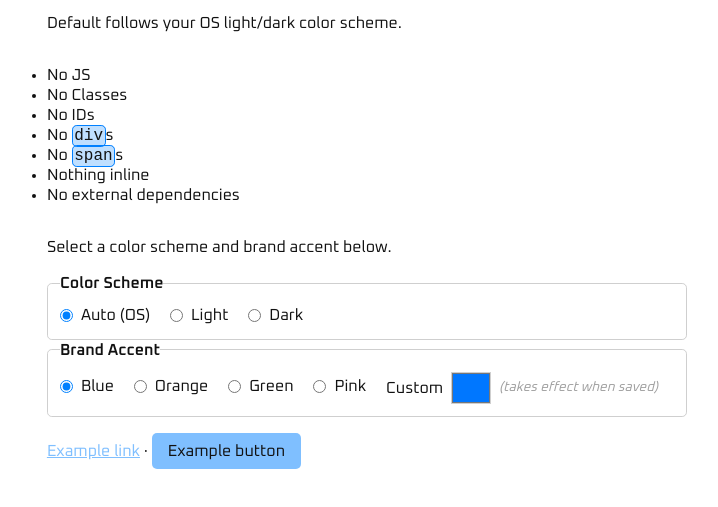
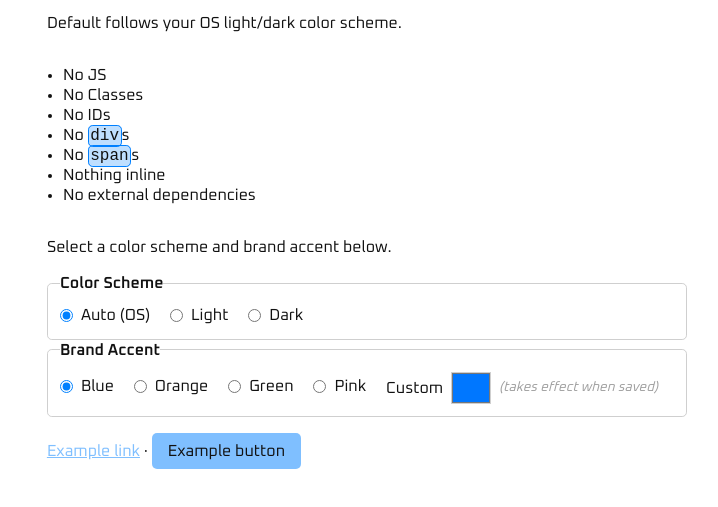
Before and after one commit to dragontheory/color-themes-system, a plain HTML site: page index.html in a window 1280 px wide. Shown: the part 75-582 px from the top of the page, without its empty margins (273-991 px from the left). Drawn offline with Linux system fonts and the light colour scheme.

Commit message:
Add padding to unordered list in themes.css

```diff
--- a/assets/css/themes.css
+++ b/assets/css/themes.css
@@ -158,3 +158,7 @@ code {
   border-radius: 0.3rem;
   padding: .05rem .1rem;
 }
+
+ul {
+  padding-inline-start: 1rem;
+}
```
